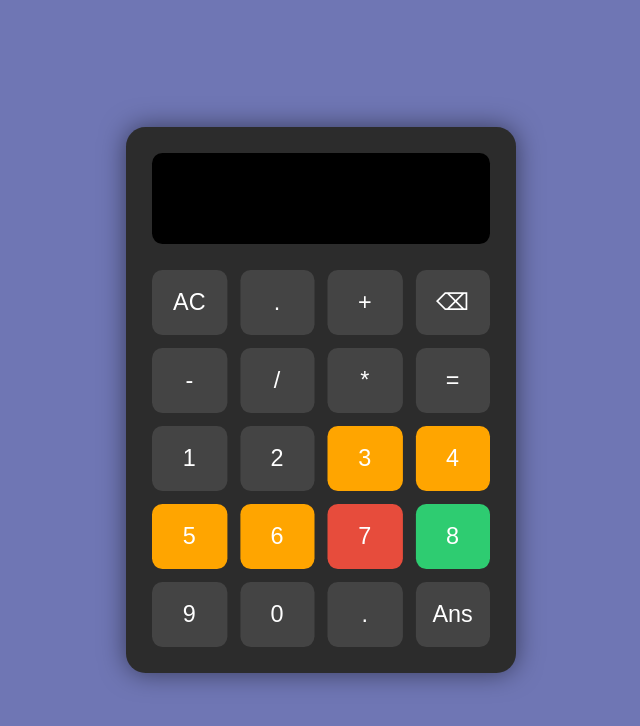
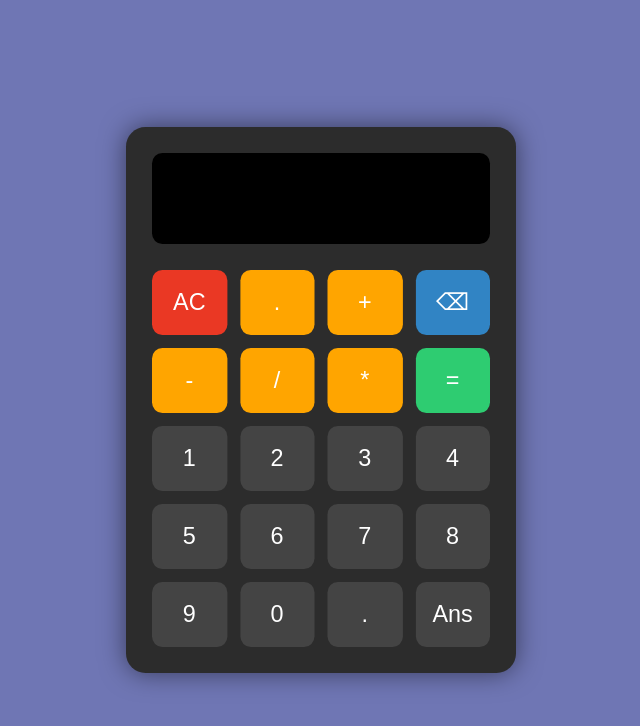
Before and after one commit to spectrum122807-create/Calculator, a plain HTML site: page index.html in a window 1280 px wide. Shown: the whole page, without its empty margins (319-959 px from the left). Drawn offline with Linux system fonts and the light colour scheme.

Commit message:
Update style.css

```diff
--- a/style.css
+++ b/style.css
@@ -60,27 +60,45 @@ body {
     background: #666;
 }
 
+
 /* Special buttons */
-.button button:nth-child(15) {  /* C button */
-    background: #e74c3c;
+
+
+.button button:nth-child(1) {  /* C button */
+    background:#ea3824;
 }
+.button button:nth-child(8) {  /* = button */
+    background: #2ecc71;
 
-.button button:nth-child(16) {  /* = button */
-    background: #2ecc71;
+}
+.button button:nth-child(4) {  /* back button */
+    background: #3184c4;
+
 }
 /* Operator buttons (+, -, /, *) */
-.button button:nth-child(11),
-.button button:nth-child(12),
-.button button:nth-child(13),
-.button button:nth-child(14) {
+.button button:nth-child(6),
+.button button:nth-child(2),
+.button button:nth-child(3),
+.button button:nth-child(7),
+.button button:nth-child(5) {
     background: orange;
     color: white;
 }
 
 /* Optional: hover effect for operators */
-.button button:nth-child(11):hover,
-.button button:nth-child(12):hover,
-.button button:nth-child(13):hover,
-.button button:nth-child(14):hover {
+.button button:nth-child(2):hover,
+.button button:nth-child(3):hover,
+.button button:nth-child(5):hover,
+.button button:nth-child(6):hover,
+.button button:nth-child(7):hover{
     background: darkorange;
 }
+.button button:nth-child(1):hover{
+      background-color: #545353;
+}
+.button button:nth-child(4):hover{
+      background-color: #ff0000;
+}
+.button button:nth-child(8):hover{
+      background-color:#0f0;
+}
```
